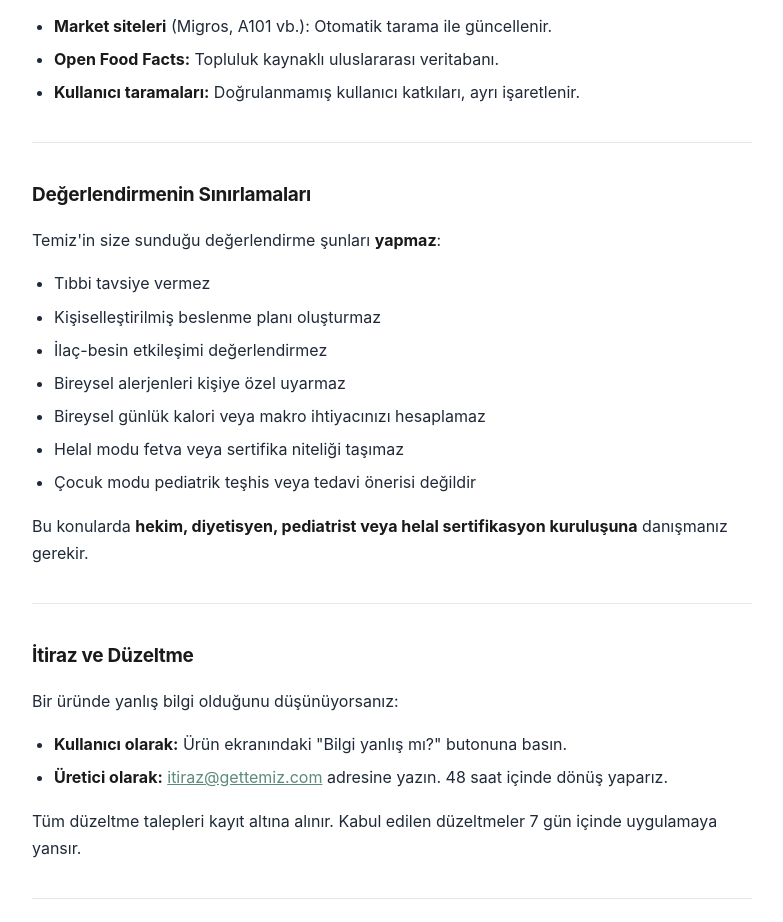
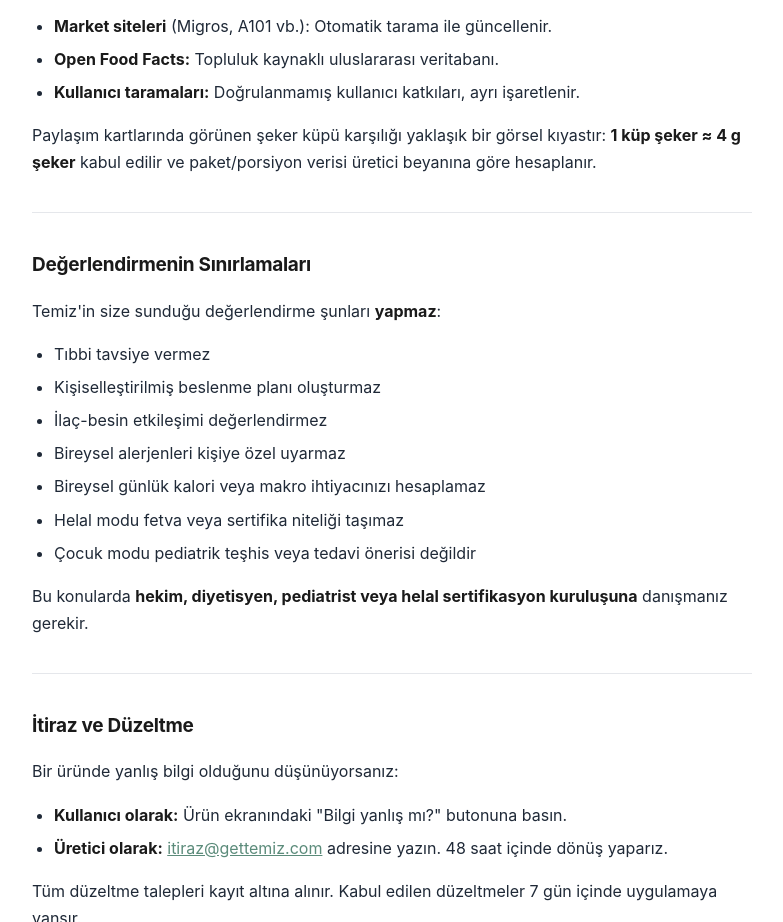
Before and after one commit to segin2025/gettemiz.com, a plain HTML site: page metodoloji.html in a window 1280 px wide. Shown: the part 4087-5009 px from the top of the page, without its empty margins (248-1031 px from the left). Drawn offline with Linux system fonts and the light colour scheme.

Commit message:
Add sugar cube (1 cube = 4g) explanation to methodology

```diff
--- a/metodoloji.html
+++ b/metodoloji.html
@@ -133,6 +133,7 @@
     <li><strong>Open Food Facts:</strong> Topluluk kaynaklı uluslararası veritabanı.</li>
     <li><strong>Kullanıcı taramaları:</strong> Doğrulanmamış kullanıcı katkıları, ayrı işaretlenir.</li>
   </ul>
+  <p>Paylaşım kartlarında görünen şeker küpü karşılığı yaklaşık bir görsel kıyastır: <strong>1 küp şeker ≈ 4 g şeker</strong> kabul edilir ve paket/porsiyon verisi üretici beyanına göre hesaplanır.</p>
 
   <hr>
 
```
